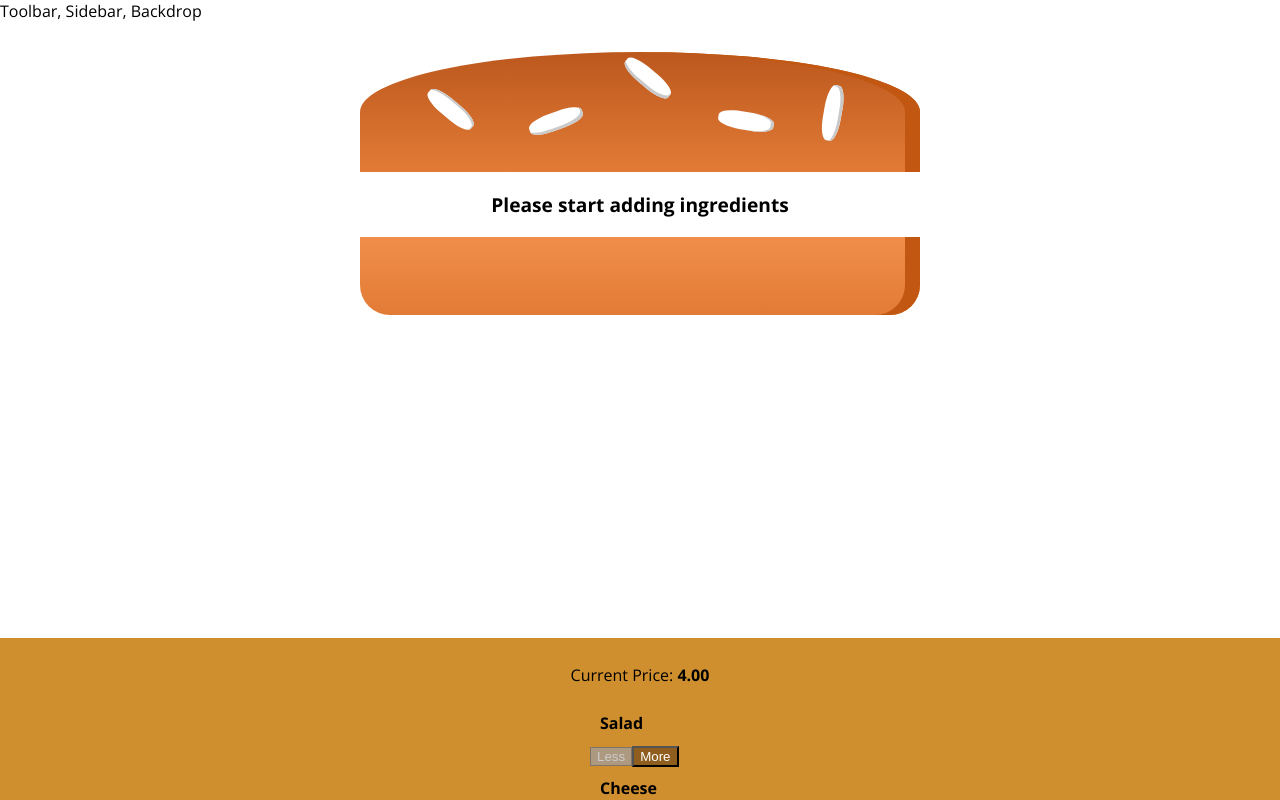
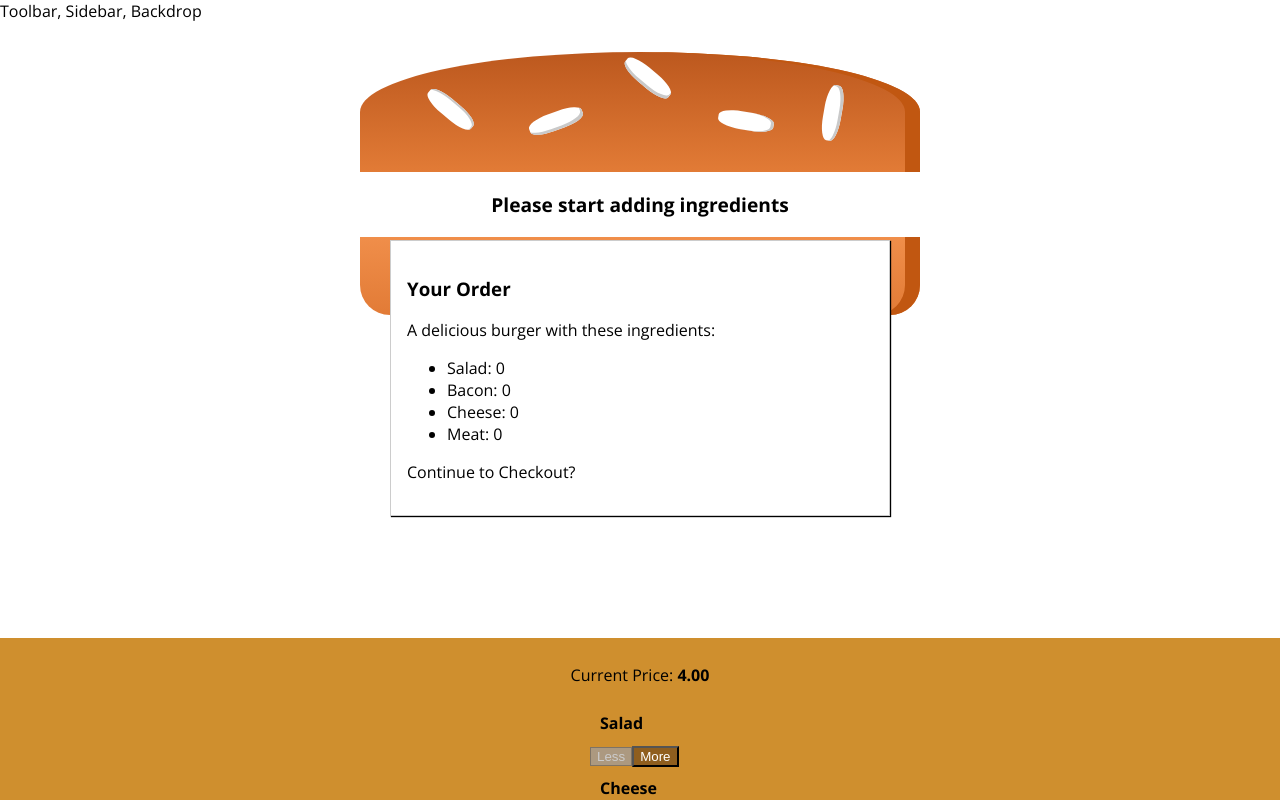
Before and after one commit to DevanshBajaj/BurgerApp, a React (Create React App) app: page / in a window 1280 px wide. Shown: the top 800 px of the page. Built offline with nearby package versions, Linux system fonts and the light colour scheme.

Commit message:
Adding Order summary Modal

```diff
--- /dev/null
+++ b/src/components/Burger/OrderSummary/OrderSummary.js
@@ -0,0 +1,25 @@
+import React from 'react';
+
+import Auxilliary from "../../../hoc/Auxilliary";
+
+const orderSummary = (props) => {
+    const ingredientSummary = Object.keys(props.ingredients)
+        .map(igKey => {
+            return (
+            <li key={igKey}>
+                <span style={{textTransform: 'capitalize'}}>{igKey}</span>: {props.ingredients[igKey]}
+            </li>);
+        });
+    return (
+        <Auxilliary>
+            <h3>Your Order</h3>
+            <p>A delicious burger with these ingredients: </p>
+            <ul>
+                {ingredientSummary}
+            </ul>
+            <p>Continue to Checkout?</p>
+        </Auxilliary>
+    )
+};
+
+export default orderSummary;
--- /dev/null
+++ b/src/components/UI/Modal/Modal.js
@@ -0,0 +1,10 @@
+import React from 'react';
+import classes from './Modal.module.css';
+
+const modal = (props) => (
+    <div className={classes.Modal}>
+        {props.children}
+    </div>
+);
+
+export default modal;
--- /dev/null
+++ b/src/components/UI/Modal/Modal.module.css
@@ -0,0 +1,20 @@
+.Modal {
+    position: fixed;
+    z-index: 500;
+    background-color: white;
+    width: 70%;
+    border: 1px solid #ccc;
+    box-shadow: 1px 1px 1px black;
+    padding: 16px;
+    left: 15%;
+    top: 30%;
+    box-sizing: border-box;
+    transition: all 0.3s ease-out;
+}
+
+@media (min-width: 600px) {
+    .Modal {
+        width: 500px;
+        left: calc(50% - 250px);
+    }
+}
--- a/src/containers/BurgerBuilder/BurgerBuilder.js
+++ b/src/containers/BurgerBuilder/BurgerBuilder.js
@@ -2,6 +2,8 @@
 import Auxilliary from '../../hoc/Auxilliary';
 import Burger from '../../components/Burger/Burger';
 import BuildControls from '../../components/Burger/BuildControls/BuildControls';
+import Modal from "../../components/UI/Modal/Modal";
+import OrderSummary from "../../components/Burger/OrderSummary/OrderSummary";
 
 const INGREDIENT_PRICES = {
     salad: 0.5,
@@ -78,6 +80,9 @@
         }
         return(
             <Auxilliary>
+                <Modal>
+                    <OrderSummary ingredients={this.state.ingredients} />
+                </Modal>
                 <Burger ingredients={this.state.ingredients} />
                 <BuildControls
                     ingredientAdded={this.addIngredientHandler}
```
Also changed, not shown: src/components/UI/Backdrop/Backdrop.js (added).
